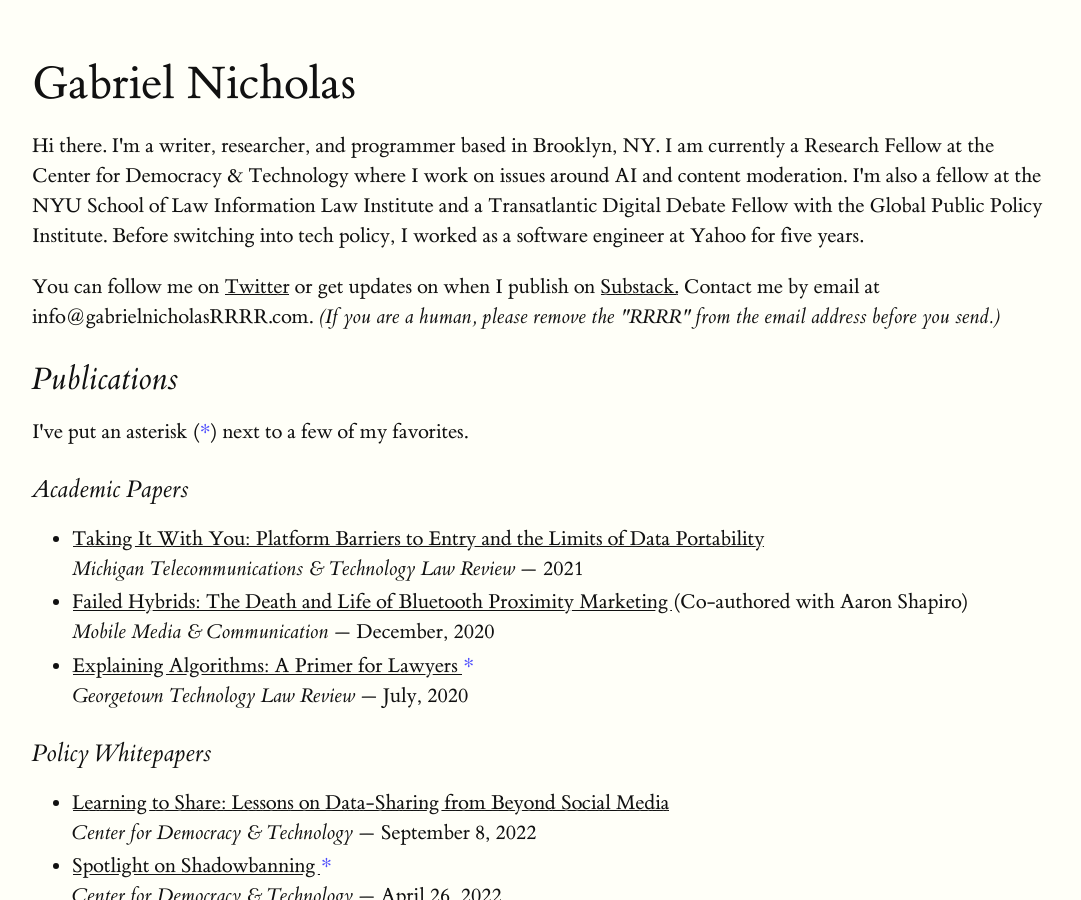
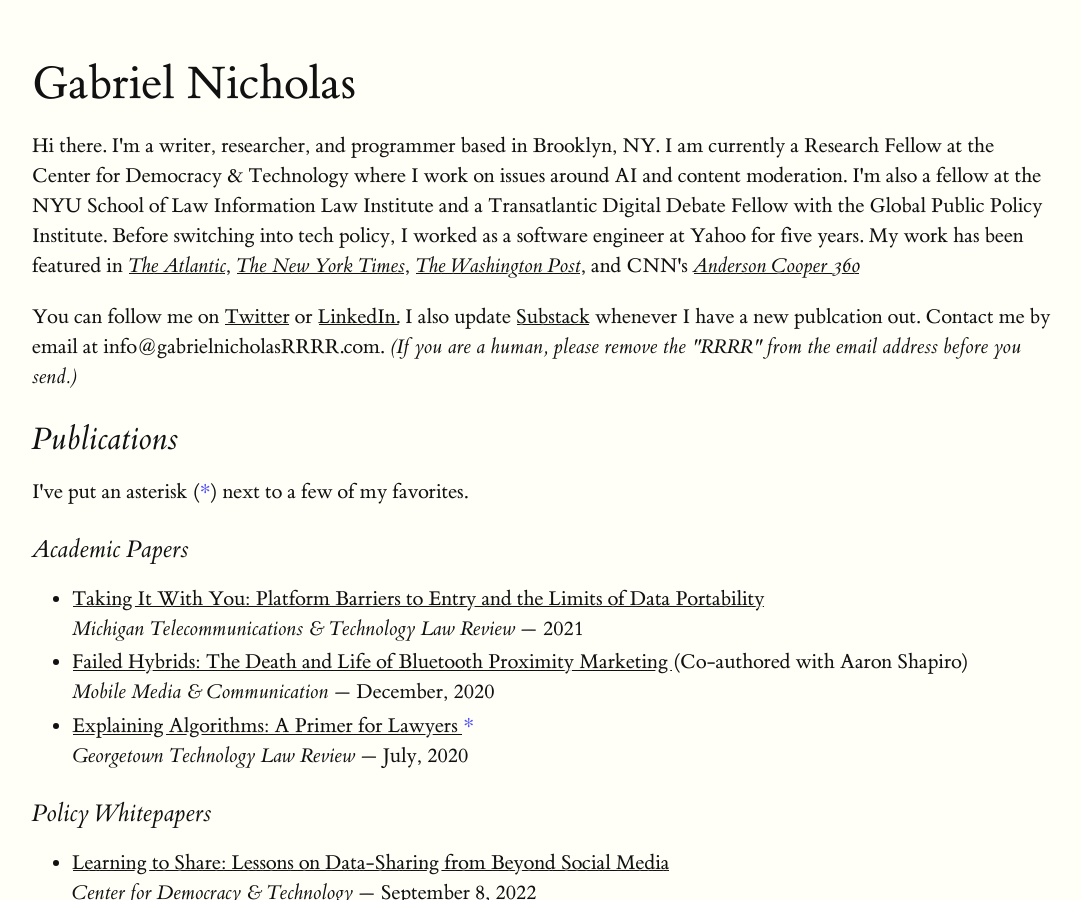
Before and after one commit to gajeam/gajeam.github.io, a Jekyll site: the page built from index.html, in a window 1280 px wide and 900 px high. Shown: the whole window, without its empty margins (96-1177 px from the left). Built offline with Jekyll 4.4.1, drawn with Linux system fonts in a browser that asks for light colours.

Commit message:
Adding media

```diff
--- a/_data/contact.yaml
+++ b/_data/contact.yaml
@@ -2,3 +2,4 @@
 email: info@gabrielnicholasRRRR.com
 twitter: https://twitter.com/GabeNicholas
 substack: https://gabewrites.substack.com/
+linkedin: https://www.linkedin.com/in/gnicho/
--- /dev/null
+++ b/_data/media.yaml
@@ -0,0 +1,5 @@
+---
+atlantic: https://www.theatlantic.com/technology/archive/2023/01/twitter-shadow-ban-transparency-algorithm-suppression/672736/
+nytimes: https://www.nytimes.com/2023/02/14/technology/twitter-china-elon-musk.html
+wapo: https://www.washingtonpost.com/technology/2022/12/27/shadowban/
+cnn: https://www.youtube.com/watch?v=7dRbLek4q88
--- a/index.html
+++ b/index.html
@@ -6,8 +6,8 @@
 
 ---
 <h1>{{ page.title }}</h1>
-<p>Hi there. I'm a writer, researcher, and programmer based in Brooklyn, NY. I am currently a Research Fellow at the Center for Democracy & Technology where I work on issues around AI and content moderation. I'm also a fellow at the NYU School of Law Information Law Institute and a Transatlantic Digital Debate Fellow with the Global Public Policy Institute. Before switching into tech policy, I worked as a software engineer at Yahoo for five years.</p>
-<p> You can follow me on <a href = {{ site.data.contact.twitter }}>Twitter</a> or get updates on when I publish on <a href = {{ site.data.contact.substack }}>Substack.</a> Contact me by email at {{site.data.contact.email}}. <i>(If you are a human, please remove the "RRRR" from the email address before you send.)</i>
+<p>Hi there. I'm a writer, researcher, and programmer based in Brooklyn, NY. I am currently a Research Fellow at the Center for Democracy & Technology where I work on issues around AI and content moderation. I'm also a fellow at the NYU School of Law Information Law Institute and a Transatlantic Digital Debate Fellow with the Global Public Policy Institute. Before switching into tech policy, I worked as a software engineer at Yahoo for five years. My work has been featured in <i><a href= {{ site.data.media.atlantic}}>The Atlantic</a></i>, <i><a href= {{ site.data.media.nytimes}}>The New York Times</a></i>, <i><a href= {{ site.data.media.wapo}}>The Washington Post</a></i>, and CNN's <i><a href= {{ site.data.media.cnn }}>Anderson Cooper 360</a></i></p>
+<p> You can follow me on <a href = {{ site.data.contact.twitter }}>Twitter</a> or <a href={{ site.data.contact.linkedin }}>LinkedIn.</a> I also update <a href = {{ site.data.contact.substack }}>Substack</a> whenever I have a new publcation out. Contact me by email at {{site.data.contact.email}}. <i>(If you are a human, please remove the "RRRR" from the email address before you send.)</i>
 </p>
 <h2>Publications</h2>
 <p>I've put an asterisk ({{page.fave}}) next to a few of my favorites.
```
